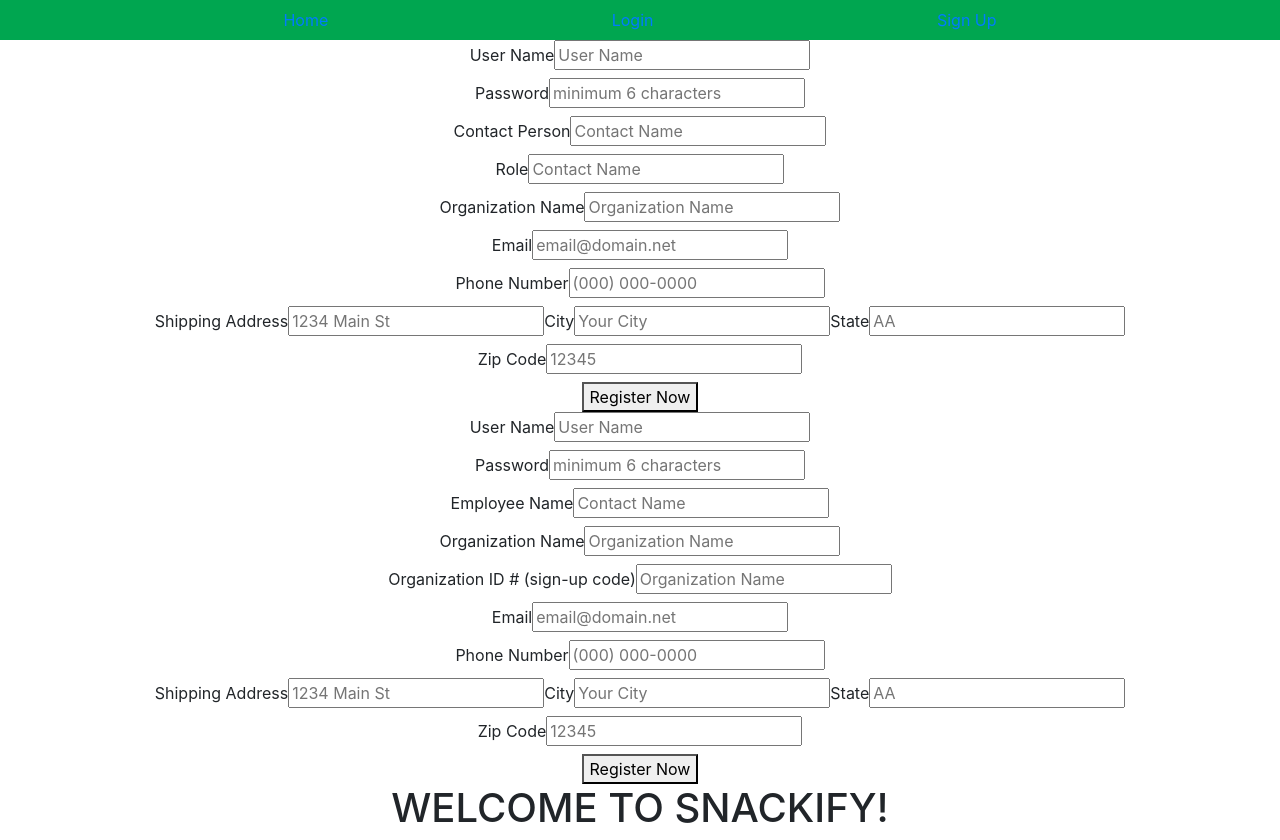
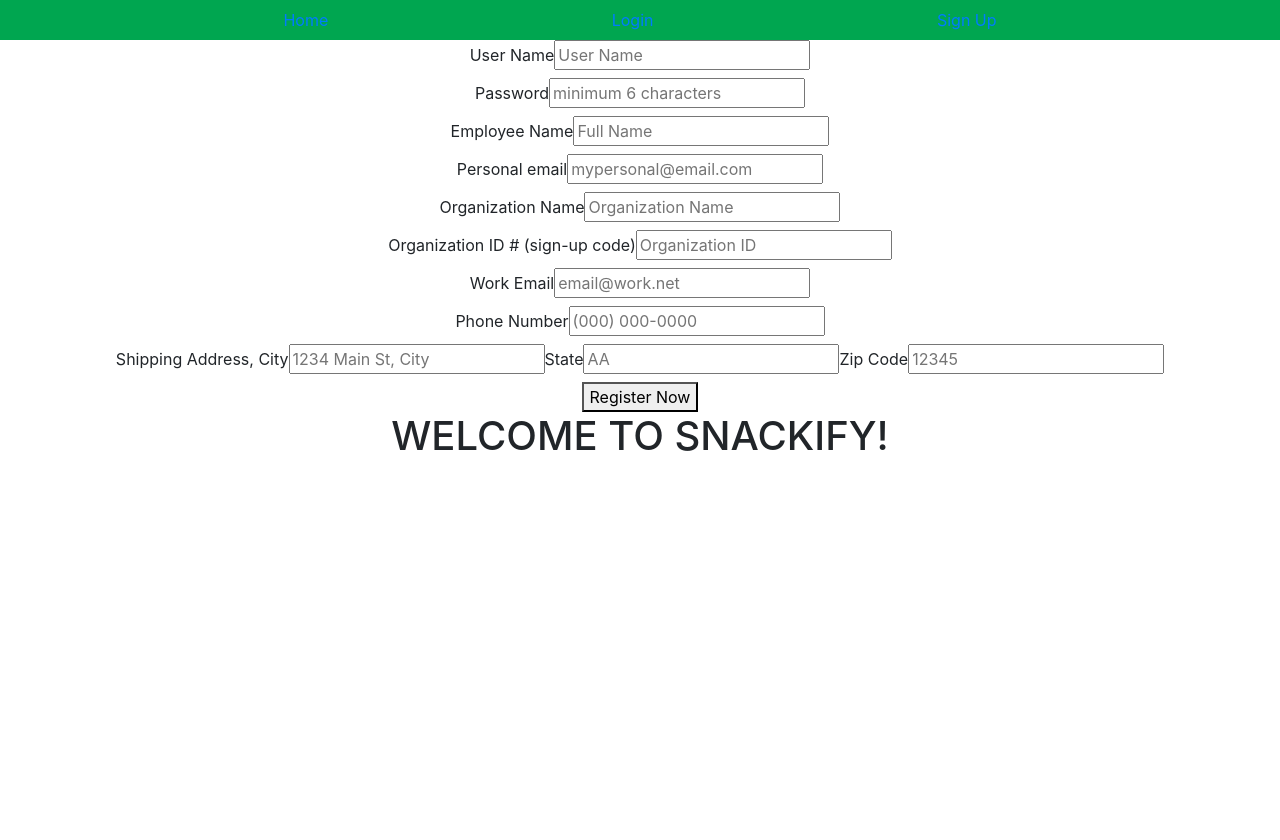
Before and after one commit to Build-Week-Snackify/Front-End, a React (Create React App) app in the folder snackify/: page / in a window 1280 px wide. After the commit the page ends 800 px from the top, so only its background shows below. Built offline with nearby package versions, Linux system fonts and the light colour scheme.

Commit message:
fixed register forms

```diff
--- a/snackify/src/App.js
+++ b/snackify/src/App.js
@@ -14,13 +14,15 @@
 import EmployeeSnack from './Components/EmployeeSnack';
 import FormikRegisterFormOrg from "./Components/RegisterOrg";
 import FormikRegisterFormEmp from './Components/RegisterEmp';
+import SnackList from "./Components/SarahSnackList";
+import SarahSnack from "./Components/SarahSnack";
 
 const App = () => {
   return (
     <div className="App">
       <NavBar />
-      <FormikRegisterFormOrg />
-      <FormikRegisterFormEmp />
+      <FormikRegisterFormEmp/>
+
       <Router>
 
           <Route exact path='/' component={HomePage} />
--- a/snackify/src/Components/RegisterEmp.js
+++ b/snackify/src/Components/RegisterEmp.js
@@ -28,7 +28,13 @@
       </div>
       <div>
         <label>Employee Name
-        <Field type="text" name="contactPerson" placeholder="Contact Name" />
+        <Field type="text" name="fullName" placeholder="Full Name" />
+        <div>{errors.fullName}</div>
+        </label>
+      </div>
+      <div>
+        <label>Personal email
+        <Field type="text" name="contactPerson" placeholder="mypersonal@email.com" />
         <div>{errors.contactPerson}</div>
         </label>
       </div>
@@ -40,13 +46,13 @@
       </div>
       <div>
         <label>Organization ID # (sign-up code)
-        <Field type="text" name="orgId" placeholder="Organization Name" />
+        <Field type="text" name="orgId" placeholder="Organization ID" />
         <div>{errors.orgId}</div>
         </label>
       </div>
       <div>
-        <label>Email
-        <Field type="email" name="email" placeholder="email@domain.net" />
+        <label>Work Email
+        <Field type="email" name="email" placeholder="email@work.net" />
         <div>{errors.email}</div>
         </label>
       </div>
@@ -57,13 +63,9 @@
         </label>
       </div>
       <div>
-        <label>Shipping Address
-        <Field type="text" name="streetAddress" placeholder="1234 Main St" />
+        <label>Shipping Address, City
+        <Field type="text" name="streetAddress" placeholder="1234 Main St, City" />
         <div>{errors.streetAddress}</div>
-        </label>
-        <label>City
-        <Field type="text" name="city" placeholder="Your City" />
-        <div>{errors.city}</div>
         </label>
         <label>State
         <Field type="text" name="state" placeholder="AA" />
@@ -82,17 +84,17 @@
   );
 };
 const FormikRegisterFormEmp = withFormik({
-  mapPropsToValues({username, password, contactPerson, role, orgId, email, phoneNumber, streetAddress, city, state, zipcode }){
+  mapPropsToValues({username, password, fullName, contactPerson, role, orgId, email, phoneNumber, streetAddress, state, zipcode }){
     return{
       username: username || "",
       password: password || "",
+      fullName: fullName || "",
       contactPerson: contactPerson || "",
       role: role || "",
       orgId: orgId || "",
       email: email || "",
       phoneNumber: phoneNumber || "",
       streetAddress: streetAddress || "",
-      city: city || "",
       state: state || "",
       zipcode: zipcode || "",
     };//ends return
@@ -100,7 +102,8 @@
   validationSchema: Yup.object().shape({
     username: Yup.string().required("Please select user name"),
     password: Yup.string().required("Password requires 6 characters"),
-    contactPerson: Yup.string().required("Please enter name"),
+    fullName: Yup.string().required("Please enter name"),
+    contactPerson: Yup.string().required("Please enter email"),
     role: Yup.string().required("Please enter name"),
     orgId: Yup.string().required("Please enter Organization #"),
     email: Yup.string().required("Valid email required"),
--- a/snackify/src/Components/RegisterOrg.js
+++ b/snackify/src/Components/RegisterOrg.js
@@ -57,13 +57,9 @@
         </label>
       </div>
       <div>
-        <label>Shipping Address
-        <Field type="text" name="streetAddress" placeholder="1234 Main St" />
+        <label>Shipping Address, City
+        <Field type="text" name="streetAddress" placeholder="1234 Main St, City" />
         <div>{errors.streetAddress}</div>
-        </label>
-        <label>City
-        <Field type="text" name="city" placeholder="Your City" />
-        <div>{errors.city}</div>
         </label>
         <label>State
         <Field type="text" name="state" placeholder="AA" />
@@ -82,7 +78,7 @@
   );
 };
 const FormikRegisterFormOrg = withFormik({
-  mapPropsToValues({username, password, contactPerson, organizationName, role, email, phoneNumber, streetAddress, city, state, zipcode }){
+  mapPropsToValues({username, password, contactPerson, organizationName, role, email, phoneNumber, streetAddress, state, zipcode }){
     return{
       username: username || "",
       password: password || "",
@@ -92,7 +88,6 @@
       email: email || "",
       phoneNumber: phoneNumber || "",
       streetAddress: streetAddress || "",
-      city: city || "",
       state: state || "",
       zipcode: zipcode || "",
     };//ends return
@@ -106,7 +101,6 @@
     email: Yup.string().required("Valid email required"),
     phoneNumber: Yup.string().required("Valid phone number required"),
     streetAddress: Yup.string().required("Please enter valid address"),
-    city: Yup.string().required("City Required"),
     state: Yup.string().required("Two letter state"),
     zipcode: Yup.string().required("Valid zip code required"),
   }),//ends validation
--- a/snackify/src/Components/SarahSnack.js
+++ b/snackify/src/Components/SarahSnack.js
@@ -1,9 +1,10 @@
 import React from "react";
 import {
     Card, CardImg, CardBody,
-    CardTitle, CardSubtitle,
+    CardTitle, CardSubtitle
   } from 'reactstrap';
 import { Col } from "reactstrap";
+import {Link} from "react-router-dom";
 
 const SarahSnack = props => {
     console.log(props);
@@ -12,15 +13,16 @@
       <Card className="card-main">
         <CardImg
           top width="100%"
-          src= "{props.image}"
-          alt="{props.name}"
+          src= "{props.Image}"
+          alt="{props.id}"
         />
         <CardBody className ="card-container">
-          <CardTitle className ="name">Name: {props.name}</CardTitle>
-          <CardSubtitle>Type: {props.type}</CardSubtitle>
-          <CardSubtitle>Number of Servings: {props.servings}</CardSubtitle>
-          <CardSubtitle>Price: {props.price}</CardSubtitle>
-
+          <Link to={`/snacklist/${props.id}`}>
+            <CardTitle className ="name">Name: {props.Name}</CardTitle>
+            <CardSubtitle>Number of Servings: {props.servings}</CardSubtitle>
+            <CardSubtitle>Price: {props.Price}</CardSubtitle>
+            <CardSubtitle>Weight: {props.Weight}</CardSubtitle>
+          </Link>
         </CardBody>
       </Card>
     </Col>
--- a/snackify/src/Components/SarahSnackList.js
+++ b/snackify/src/Components/SarahSnackList.js
@@ -1,4 +1,4 @@
-import React, { useState, useEffect } from "react";
+import React, {useState, useEffect} from "react";
 import axios from "axios";
 import SarahSnack from "./SarahSnack";
 import { Container, Row } from "reactstrap";
@@ -10,15 +10,17 @@
 
   useEffect(() => {
     axios
-    .get("someSnackAPI")
+    // .get("https://snackify7.herokuapp.com/snacks")
     .then(response => {
       console.log(response);
-      setPeople(response.data.results);
+      setSnack(response.snackReducer.snacks);
     })//ends then
     .catch(error => {
         console.log("The data was not returned", error);
     });
   }, []);//ends useEffect
+
+
 
   return (
     <Container>
@@ -26,18 +28,12 @@
         {snack.map((item, index) => (
              <SarahSnack
              key={index}
-             name={item.name}
-             type={item.type}
-             servings={item.servings}
-             weight={item.weight}
-             price={item.price}
-             //these are coming from a different API-figure out how to do them both
-             calories={item.calories}
-             fat={item.fat}
-             sugar={item.sugar}
-             protein={item.protein}
-             carbs={item.carbs}
-             allergens={item.allergens}/>
+             id={item.id}
+             image={item.Image}
+             name={item.Name}
+             price={item.Price}
+             weight={item.Weight}
+             />
         ))}
         </Row>
     </Container>
```
Also changed, not shown: snackify/src/Components/SarahDashboard.js (+5 -4 lines), snackify/src/assets/images/food.png (added).
